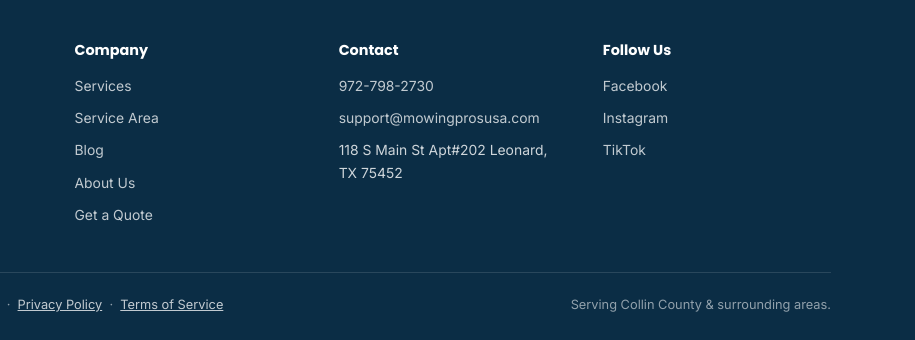
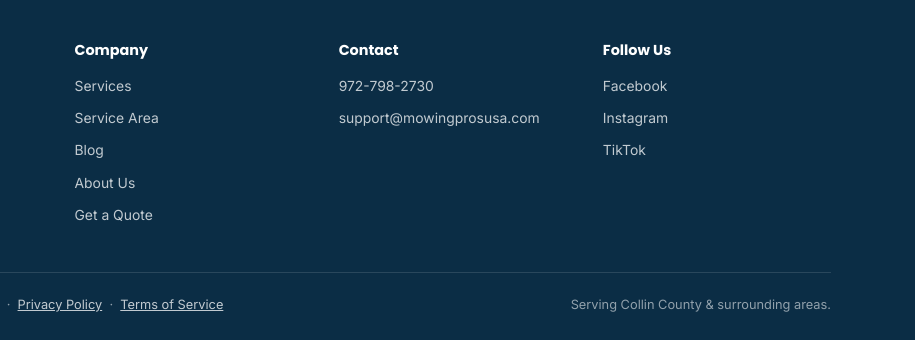
Before and after one commit to Mowingprosusa/mowing-pros-usa-site, a plain HTML site: page index.html in a window 1280 px wide. Shown: the part 4570-4910 px from the top of the page, 365-1280 px from the left. Drawn offline with nearby package versions, Linux system fonts and the light colour scheme.

Commit message:
Update index.html

```diff
--- a/index.html
+++ b/index.html
@@ -531,7 +531,6 @@
         <ul>
           <li><a href="tel:+19727982730">972-798-2730</a></li>
           <li><a href="mailto:support@mowingprosusa.com">support@mowingprosusa.com</a></li>
-          <li>118 S Main St Apt#202 Leonard, TX 75452</li>
         </ul>
       </div>
       <div>
```
